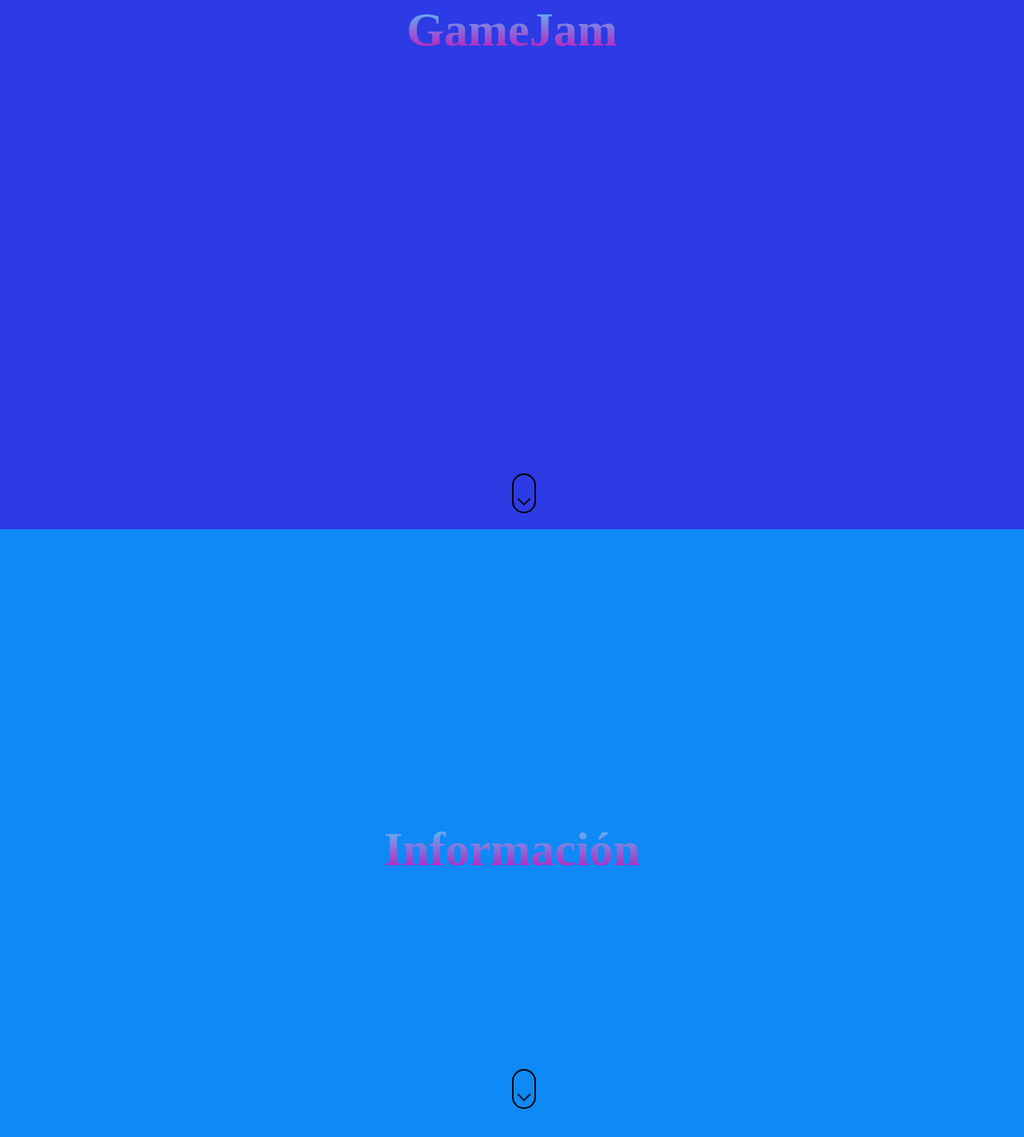
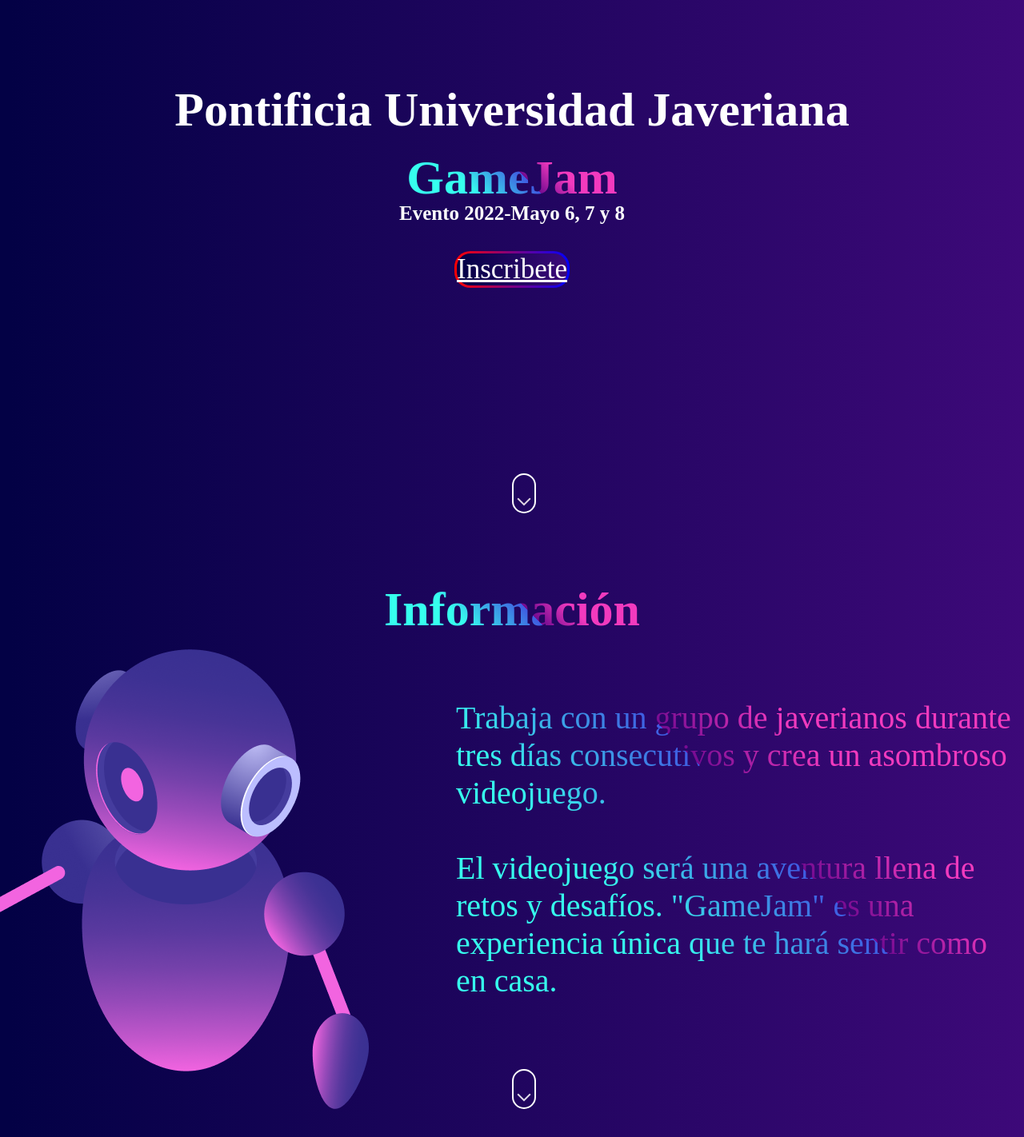
Before and after one commit to jpablo-ortiz/GameJam2022UniversidadJaveriana, a plain HTML site: page principal.html in a window 1280 px wide. Shown: the part 138-1560 px from the top of the page at 80% size. Drawn offline with Linux system fonts and the light colour scheme.

Commit message:
PantallaInicial
Falta los cards

```diff
--- a/estilo.css
+++ b/estilo.css
@@ -64,21 +64,24 @@ li a {
     justify-content: center;
   }
   #sec-1 {
-    background-color: rgb(44, 59, 228);
-  }
+    background: rgb(3,1,69);
+    background: linear-gradient(90deg, rgba(3,1,69,1) 1%, rgba(61,9,121,1) 100%, rgba(0,212,255,1) 100%);}
   #sec-2 {
-    background-color: rgb(15, 137, 245);
-  }
+    background: rgb(3,1,69);
+    background: linear-gradient(90deg, rgba(3,1,69,1) 1%, rgba(61,9,121,1) 100%, rgba(0,212,255,1) 100%);}
+
     #sec-3 {
-        background-color: rgb(12, 58, 226);
-    }
+      background: rgb(3,1,69);
+      background: linear-gradient(90deg, rgba(3,1,69,1) 1%, rgba(61,9,121,1) 100%, rgba(0,212,255,1) 100%);}
+
     #sec-4 {
-        background-color: rgb(4, 89, 227);
-    }
+      background: rgb(3,1,69);
+      background: linear-gradient(90deg, rgba(3,1,69,1) 1%, rgba(61,9,121,1) 100%, rgba(0,212,255,1) 100%);}
+
   .scroll-down {
     height: 50px;
     width: 30px;
-    border: 2px solid black;
+    border: 2px solid rgb(255, 255, 255);
     position: absolute;
     left: 50%;
     bottom: 20px;
@@ -94,7 +97,7 @@ li a {
     height: 10px;
     width: 10px;
     transform: translate(-50%, -100%) rotate(45deg);
-    border: 2px solid black;
+    border: 2px solid rgb(255, 247, 247);
     border-top: transparent;
     border-left: transparent;
     animation: scroll-down 1s ease-in-out infinite;
@@ -127,7 +130,7 @@ li a {
   .scroll {
     height: 50px;
     width: 30px;
-    border: 2px solid black;
+    border: 2px solid rgb(255, 255, 255);
     position: absolute;
     left: 50%;
     bottom: -725px;
@@ -144,7 +147,7 @@ li a {
     height: 10px;
     width: 10px;
     transform: translate(-50%, -100%) rotate(45deg);
-    border: 2px solid black;
+    border: 2px solid rgb(255, 255, 255);
     border-top: transparent;
     border-left: transparent;
     animation: scroll-down 1s ease-in-out infinite;
@@ -176,7 +179,7 @@ li a {
   .scroll1 {
     height: 50px;
     width: 30px;
-    border: 2px solid black;
+    border: 2px solid rgb(255, 255, 255);
     position: absolute;
     left: 50%;
     bottom: -1470px;
@@ -193,7 +196,7 @@ li a {
     height: 10px;
     width: 10px;
     transform: translate(-50%, -100%) rotate(45deg);
-    border: 2px solid black;
+    border: 2px solid rgb(255, 255, 255);
     border-top: transparent;
     border-left: transparent;
     animation: scroll-down 1s ease-in-out infinite;
@@ -222,12 +225,71 @@ li a {
   }
 
   .centrararriba{
+    position: absolute;
+    margin-top: -250px;
 
-    margin-top: -450px;
   }
-  h1 {
+.jam{
+    margin-top: -80px;
+    color:#fff;
+    background-image: linear-gradient(45deg,#36ffee 30%,#3f5ae1 55%,#740b91 50%,#f23abe 70%);
+    -webkit-text-fill-color: transparent;
+    -webkit-background-clip: text;
+    color:#fff;
 
-    background: -webkit-linear-gradient(rgb(74, 213, 255),rgb(208, 0, 180));
+  }
+
+  .fondojave{
+    color: #FFFFFF;
+  }
+  .cuadrar{
+    position: absolute;
+    color:#fff;
+    margin-top: 10px;
+    font-size: 25px;
+  }
+  .bordeInsc{
+    margin-top: 150px;
+    position: absolute;
+    color: #FFFFFF;
+    font-size: 35px;
+    border:  solid transparent;
+    border-radius: 20px;
+    background:
+    linear-gradient(90deg, rgba(3,1,69,1) 1%, rgba(61,9,121,1) 100%, rgba(0,212,255,1) 100%),
+    linear-gradient(to right, red , blue);
+    background-clip: padding-box, border-box;
+    background-origin: padding-box, border-box;
+}
+  .infor{
+    position: absolute;
+    margin-top: -600px;
+    color:#fff;
+    background-image: linear-gradient(45deg,#36ffee 30%,#3f5ae1 55%,#740b91 50%,#f23abe 70%);
+    -webkit-text-fill-color: transparent;
     -webkit-background-clip: text;
-    -webkit-text-fill-color: transparent ;
+    color:#fff;
   }
+  .imagenRobot{
+    /* ajustar imagen*/
+
+    width: 1350px;
+    height: 500px;
+    position: absolute;
+    margin-right: 150px;
+  }
+  .infocontenido{
+    margin-left: 570px;
+    background-image: linear-gradient(45deg,#36ffee 30%,#3f5ae1 55%,#740b91 50%,#f23abe 70%);
+    -webkit-text-fill-color: transparent;
+    -webkit-background-clip: text;
+
+  }
+  .infocontenido2{
+    margin-bottom: -400px;
+    margin-left: 570px;
+    background-image: linear-gradient(45deg,#36ffee 30%,#3f5ae1 55%,#740b91 50%,#f23abe 70%);
+    -webkit-text-fill-color: transparent;
+    -webkit-background-clip: text;
+
+  }
--- a/principal.html
+++ b/principal.html
@@ -17,15 +17,20 @@
         <div class="navbar-inner">
             <div class="container">
                 <ul class="nav">
-                    <li><a href="index.html">Información</a></li>
-                    <li><a href="index.html">Invitados</a></li>
-                    <li><a href="index.html">Galería</a></li>
+                    <li><a href="#sec-2">Información</a></li>
+                    <li><a href="#sec-3">Invitados</a></li>
+                    <li><a href="#sec-4">Galería</a></li>
                 </ul>
             </div>
         </div>
     </div>
     <section id="sec-1">
-      <h1 class="centrararriba">GameJam</h1>
+      <h1 class="centrararriba fondojave">Pontificia Universidad Javeriana</h1>
+      <h2 class="jam" >GameJam</h2>
+      <h4 class="cuadrar">Evento 2022-Mayo 6, 7 y 8</h4>
+      <div class="bordeInsc">
+        <a href="https://docs.google.com/forms/d/1HXlAQ8gXZhV3tJ3ag8gLWx9rTXrVTiGp3sBuLxXR5Ig/edit?usp=sharing" class="fondojave">Inscribete</a>
+      </div>
       <div class="container">
 
         <a href="#sec-2">
@@ -34,8 +39,20 @@
       </div>
     </section>
     <section id="sec-2">
+      <h1 class="infor">Información</h1>
+      <div class="imagenRobot">
+        <img src="resources/images/robot.png" alt="RobotImagen" >
+      </div>
+      <div class="infocontenido">
+        Trabaja con un grupo de javerianos durante tres días consecutivos y crea un asombroso videojuego.   <br>
+        <br>
+        El videojuego será una aventura llena de retos y desafíos. "GameJam" es una experiencia única que te hará sentir como en casa.
+      </div>
+
+
+
       <div class="container">
-        <h1>Información</h1>
+
         <a href="#sec-3">
           <div class="scroll"></div>
       </div>
@@ -45,13 +62,11 @@
         <h1>Invitados</h1>
         <a href="#sec-4">
           <div class="scroll1"></div>
-
       </div>
     </section>
     <section id="sec-4">
       <div class="container">
         <h1>Galería</h1>
-
       </div>
     </section>
 </body>
```
Also changed, not shown: resources/images/robot.png (added).
